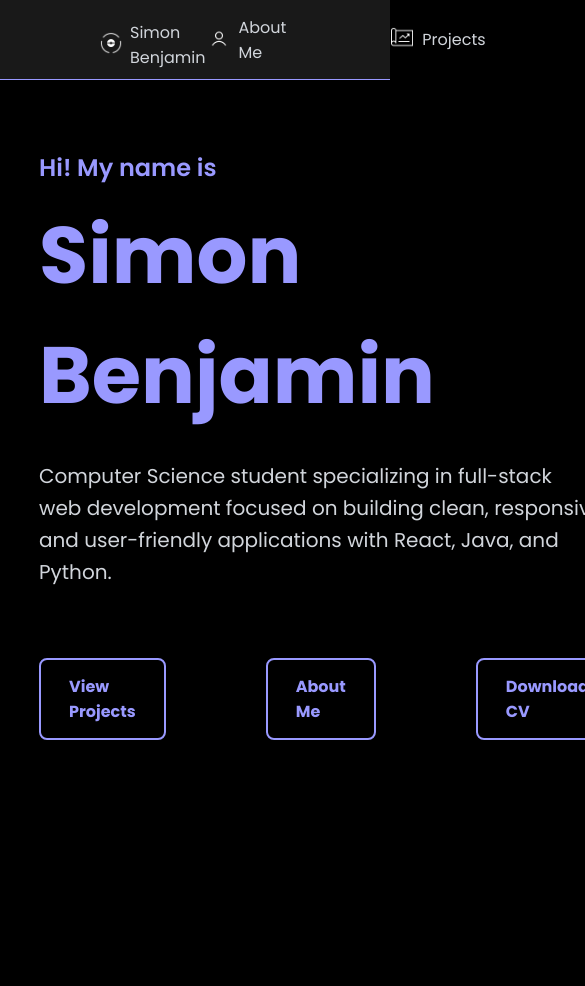
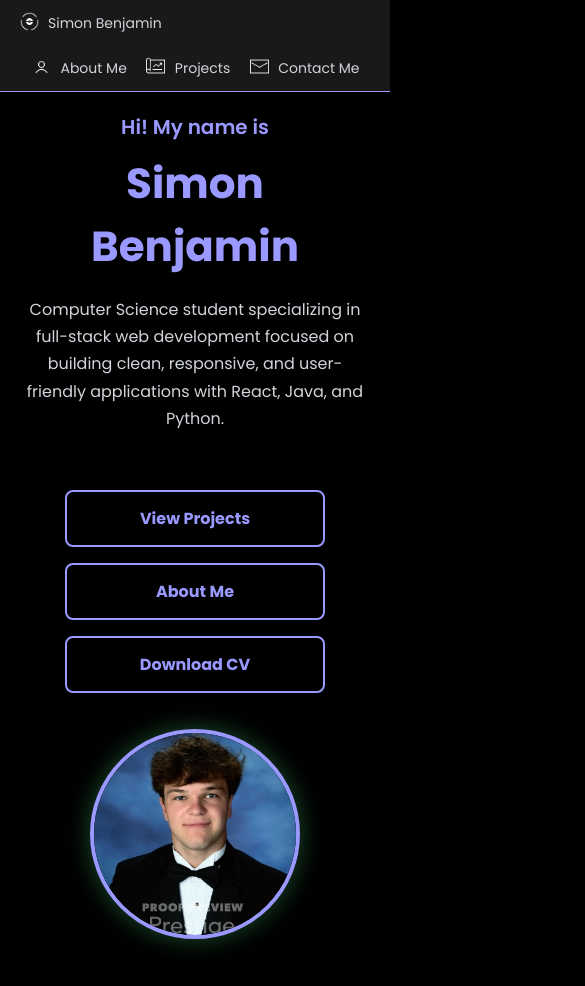
Before and after one commit to sbenjamin51/portfolio-website, a React app: page / in a window 390 px wide. Shown: the top 986 px of the page, 585 px wide, since content can reach past the window. Before the commit the page ends 844 px from the top, so only its background shows below. Built offline with nearby package versions, Linux system fonts and the light colour scheme; the HTML template or start-up script is replaced by a standard one.

Commit message:
Fixed web app users can view it on mobile devices

```diff
--- a/src/Components/AboutMe/AboutMe.css
+++ b/src/Components/AboutMe/AboutMe.css
@@ -1,5 +1,4 @@
 @import url('https://fonts.googleapis.com/css2?family=Josefin+Sans:ital,wght@0,100..700;1,100..700&family=Outfit:wght@100..900&family=Poppins:ital,wght@0,100;0,200;0,300;0,400;0,500;0,600;0,700;0,800;0,900;1,100;1,200;1,300;1,400;1,500;1,600;1,700;1,800;1,900&display=swap');
-
 
 * {
   box-sizing: border-box;
@@ -17,7 +16,7 @@
   justify-content: flex-start;
   align-items: flex-start;
   gap: 80px;
-  padding-top: 160px;
+  padding: 160px 0 80px;
 }
 
 .title {
@@ -28,6 +27,7 @@
 
 .introduction {
   font-size: 45px;
+  line-height: 1.25;
   color: #d1d5db;
   padding-top: 20px;
 }
@@ -37,13 +37,13 @@
   display: flex;
   justify-content: center;
   align-items: center;
+}
 
-}
 .pic-container img {
-  width: 350px;
+  width: min(350px, 100%);
   height: auto;
   object-fit: cover;
-   padding: 0px 0px 0px 0px;
+  padding: 0;
   display: block;
   margin: 0 auto;
   border-radius: 20px;
@@ -52,8 +52,9 @@
 .pic-text {
   display: flex;
   justify-content: center;
+  align-items: center;
   gap: 40px;
-  padding-bottom: 80px;
+  padding: 0 8% 80px;
   width: 100%;
   border-bottom: 1px solid #9999ff;
 }
@@ -64,7 +65,7 @@
   justify-content: center;
   align-items: center;
   gap: 40px;
-  padding-bottom: 80px;
+  padding: 0 8% 80px;
   width: 100%;
   border-bottom: 1px solid #9999ff;
 }
@@ -77,6 +78,7 @@
   color: #9999ff;
   padding-top: 20px;
 }
+
 .paragraph2 {
   padding-right: 30px;
 }
@@ -89,6 +91,13 @@
   padding-left: 21px;
 }
 
+.intro-paragraph p {
+  max-width: 900px;
+  width: 100%;
+  margin: 0;
+  line-height: 1.75;
+}
+
 .skills {
   display: flex;
   flex-direction: column;
@@ -99,7 +108,6 @@
   padding-bottom: 80px;
   width: 100%;
   border-bottom: 1px solid #9999ff;
-
 }
 
 .skills-title {
@@ -108,19 +116,25 @@
   color: #9999ff;
   padding-top: 20px;
   font-weight: 600;
-
 }
 
-.languages-title {
+.languages-title,
+.frontend-title,
+.backend-title,
+.tools-title {
   font-size: 40px;
   text-align: center;
   color: #9999ff;
   padding-top: 20px;
   font-weight: 600;
-  width: 100%
+  width: 100%;
 }
 
-.languages {
+.languages,
+.frontend,
+.backend,
+.tools1,
+.tools2 {
   display: flex;
   flex-wrap: wrap;
   gap: 60px;
@@ -170,87 +184,6 @@
   transform: translateX(-50%) translateY(4px);
 }
 
-@media (max-width: 900px) {
-  .skills {
-    padding-left: 40px;
-    padding-right: 40px;
-  }
-
-  .languages-title,
-  .frontend-title,
-  .backend-title,
-  .tools-title {
-    font-size: 42px;
-  }
-}
-
-@media (max-width: 600px) {
-  .languages {
-    justify-content: center;
-  }
-
-  .icon-container {
-    width: 96px;
-    height: 96px;
-    padding: 14px;
-  }
-}
-
-.frontend-title {
-  font-size: 40px;
-  text-align: center;
-  color: #9999ff;
-  padding-top: 20px;
-  font-weight: 600;
-  width: 100%
-}
-
-.frontend {
-  display: flex;
-  flex-wrap: wrap;
-  gap: 60px;
-  width: 100%;
-  min-height: 116px;
-  justify-content: center;
-}
-
-.backend-title {
-  font-size: 40px;
-  text-align: center;
-  color: #9999ff;
-  padding-top: 20px;
-  font-weight: 600;
-  width: 100%
-}
-
-.backend {
-  display: flex;
-  flex-wrap: wrap;
-  gap: 60px;
-  width: 100%;
-  min-height: 116px;
-  justify-content: center;
-}
-
-.tools-title {
-  font-size: 40px;
-  text-align: center;
-  color: #9999ff;
-  padding-top: 20px;
-  font-weight: 600;
-  width: 100%
-}
-
-.tools1,
-.tools2 {
-  display: flex;
-  flex-wrap: wrap;
-  gap: 60px;
-  width: 100%;
-  min-height: 116px;
-  justify-content: center;
-}
-
 .tools2 {
   margin-top: 30px;
 }
@@ -271,6 +204,9 @@
   color: #9999ff;
   padding-top: 20px;
   font-weight: 400;
+  margin: 0;
+  max-width: 720px;
+  line-height: 1.6;
 }
 
 .hobbies-container {
@@ -278,14 +214,133 @@
   display: flex;
   justify-content: center;
   align-items: center;
+}
 
-}
 .rayquaza-pic {
-  width: 175px;
+  width: min(175px, 100%);
   height: auto;
   object-fit: cover;
-   padding: 0px 0px 0px 0px;
+  padding: 0;
   display: block;
   margin: 0 auto;
   border-radius: 20px;
 }
+
+@media (max-width: 1100px) {
+  .pic-text,
+  .intro-paragraph {
+    padding-left: 6%;
+    padding-right: 6%;
+  }
+
+  .introduction {
+    font-size: 38px;
+  }
+
+  .paragraph1,
+  .paragraph2,
+  .paragraph3,
+  .paragraph4,
+  .hobbies-p {
+    font-size: 22px;
+  }
+}
+
+@media (max-width: 900px) {
+  .about {
+    gap: 56px;
+    padding-top: 130px;
+  }
+
+  .pic-text {
+    flex-direction: column;
+    text-align: center;
+    gap: 28px;
+    padding-bottom: 64px;
+  }
+
+  .intro-paragraph {
+    gap: 28px;
+    padding-bottom: 64px;
+  }
+
+  .paragraph1,
+  .paragraph2,
+  .paragraph3,
+  .paragraph4 {
+    padding-left: 0;
+    padding-right: 0;
+    font-size: 20px;
+  }
+
+  .skills {
+    padding-left: 40px;
+    padding-right: 40px;
+  }
+
+  .languages-title,
+  .frontend-title,
+  .backend-title,
+  .tools-title {
+    font-size: 42px;
+  }
+}
+
+@media (max-width: 600px) {
+  .about {
+    padding-top: 112px;
+    gap: 44px;
+  }
+
+  .pic-text,
+  .intro-paragraph {
+    padding-left: 5%;
+    padding-right: 5%;
+    padding-bottom: 48px;
+  }
+
+  .introduction {
+    font-size: 30px;
+    padding-top: 0;
+  }
+
+  .pic-container img {
+    width: min(280px, 100%);
+  }
+
+  .paragraph1,
+  .paragraph2,
+  .paragraph3,
+  .paragraph4,
+  .hobbies-p {
+    font-size: 17px;
+    line-height: 1.7;
+  }
+
+  .skills {
+    padding-left: 20px;
+    padding-right: 20px;
+    padding-bottom: 56px;
+  }
+
+  .languages-title,
+  .frontend-title,
+  .backend-title,
+  .tools-title {
+    font-size: 32px;
+  }
+
+  .languages,
+  .frontend,
+  .backend,
+  .tools1,
+  .tools2 {
+    gap: 20px;
+  }
+
+  .icon-container {
+    width: 96px;
+    height: 96px;
+    padding: 14px;
+  }
+}
--- a/src/Components/Home/Home.css
+++ b/src/Components/Home/Home.css
@@ -15,6 +15,7 @@
   min-height: 100vh;
   display: flex;
   justify-content: flex-start;
+  align-items: center;
   gap: 80px;
   padding: 0 10%;
 }
@@ -36,7 +37,6 @@
   margin: 0;
   color: #9999ff;
   font-weight: 650;
-
 }
 
 .hero-text p {
@@ -49,8 +49,9 @@
 
 .hero-buttons {
   display: flex;
+  flex-wrap: wrap;
   gap: 100px;
-  padding-left: 0px;
+  padding-left: 0;
   padding-top: 40px;
 }
 
@@ -87,7 +88,7 @@
   object-fit: cover;
   border: 4px solid #9999ff;
   box-shadow: 0 0 25px rgba(74, 222, 128, 0.35);
-  margin: 170px 0px 0px 60px;
+  margin: 170px 0 0 60px;
 }
 
 .fade-in {
@@ -130,3 +131,96 @@
     transform: translateY(0);
   }
 }
+
+@media (max-width: 1024px) {
+  .hero {
+    gap: 48px;
+    padding: 0 7%;
+  }
+
+  .hero-text h1 {
+    font-size: 64px;
+  }
+
+  .hero-buttons {
+    gap: 24px;
+  }
+
+  .hero-image img {
+    width: 300px;
+    height: 300px;
+    margin: 150px 0 0;
+  }
+}
+
+@media (max-width: 768px) {
+  .hero {
+    flex-direction: column;
+    justify-content: center;
+    gap: 36px;
+    padding: 120px 6% 48px;
+    text-align: center;
+  }
+
+  .hero-text {
+    max-width: 100%;
+    padding-top: 0;
+  }
+
+  .hero-text h2 {
+    font-size: 20px;
+  }
+
+  .hero-text h1 {
+    font-size: 52px;
+  }
+
+  .hero-text p {
+    font-size: 18px;
+    padding-top: 18px;
+  }
+
+  .hero-buttons {
+    justify-content: center;
+    gap: 16px;
+    padding-top: 28px;
+  }
+
+  .projects-btn,
+  .about-me-btn,
+  .cv-btn {
+    width: 100%;
+    max-width: 260px;
+  }
+
+  .hero-image img {
+    width: 240px;
+    height: 240px;
+    margin: 0 auto;
+  }
+}
+
+@media (max-width: 480px) {
+  .hero {
+    padding: 112px 5% 40px;
+  }
+
+  .hero-text h1 {
+    font-size: 42px;
+  }
+
+  .hero-text p {
+    font-size: 16px;
+    line-height: 1.7;
+  }
+
+  .hero-buttons {
+    flex-direction: column;
+    align-items: center;
+  }
+
+  .hero-image img {
+    width: 210px;
+    height: 210px;
+  }
+}
--- a/src/Components/Home/Home.jsx
+++ b/src/Components/Home/Home.jsx
@@ -3,33 +3,37 @@
 import headshot from '../../assets/headshot.JPG'
 import Navbar from '../Navbar/Navbar'
 
-
 const Home = () => {
   return (
     <div>
-        <Navbar/>
-        <section className="hero">
+      <Navbar />
+      <section className="hero">
         <div className="hero-text">
-          <h2 className='intro fade-in'>Hi! My name is</h2>
-          <h1 className='title fade-in delay-2'>Simon Benjamin</h1>
-          <p className='fade-in delay-4'>Computer Science student specializing in full-stack<br/>web development
-             focused on building clean, responsive, <br/> and user-friendly applications with React, Java, and Python.</p>
+          <h2 className="intro fade-in">Hi! My name is</h2>
+          <h1 className="title fade-in delay-2">Simon Benjamin</h1>
+          <p className="fade-in delay-4">
+            Computer Science student specializing in full-stack web development
+            focused on building clean, responsive, and user-friendly applications
+            with React, Java, and Python.
+          </p>
 
-        <div className='hero-buttons'>
-          <a href="/projects" className="projects-btn fade-in delay-5">View Projects</a>
-          <a href="/aboutme" className="about-me-btn fade-in delay-6">About Me</a>
-          <a href="/finalResume.pdf" download className="cv-btn fade-in delay-7">Download CV</a>
+          <div className="hero-buttons">
+            <a href="/projects" className="projects-btn fade-in delay-5">
+              View Projects
+            </a>
+            <a href="/aboutme" className="about-me-btn fade-in delay-6">
+              About Me
+            </a>
+            <a href="/finalResume.pdf" download className="cv-btn fade-in delay-7">
+              Download CV
+            </a>
+          </div>
         </div>
 
-        </div>
-
-         <div className="hero-image fade-in delay-3">
+        <div className="hero-image fade-in delay-3">
           <img src={headshot} alt="profile" />
         </div>
       </section>
-
-
-
     </div>
   )
 }
--- a/src/Components/Navbar/Navbar.css
+++ b/src/Components/Navbar/Navbar.css
@@ -26,10 +26,9 @@
 
 .btn,
 .btn-home {
-  display: inline-flex;        /* key change */
-  align-items: center;         /* vertical alignment */
-  gap: 8px;                    /* space between icon and text */
-
+  display: inline-flex;
+  align-items: center;
+  gap: 8px;
   font-size: 16px;
   cursor: pointer;
   border: 0;
@@ -41,19 +40,16 @@
 }
 
 .btn:hover {
-  /* transform: scale(1.20); */
   color: #f8f9fb;
-
 }
 
 .btn-home:hover {
-  /* transform: scale(1.20); */
   color: #f8f9fb;
-
 }
 
 .nav-right {
     display: flex;
+    flex-wrap: wrap;
     gap: 100px;
 }
 
@@ -73,3 +69,49 @@
   object-fit: contain;
   padding-bottom: 3px;
 }
+
+@media (max-width: 900px) {
+  nav {
+    height: auto;
+    min-height: 80px;
+    padding: 14px 32px;
+    flex-wrap: wrap;
+    gap: 16px;
+  }
+
+  .nav-right {
+    gap: 28px;
+  }
+
+  .nav-left {
+    padding-top: 0;
+  }
+}
+
+@media (max-width: 600px) {
+  nav {
+    padding: 12px 18px;
+    justify-content: center;
+  }
+
+  .nav-left,
+  .nav-right {
+    width: 100%;
+    justify-content: center;
+  }
+
+  .nav-right {
+    gap: 18px;
+  }
+
+  .btn,
+  .btn-home {
+    font-size: 14px;
+  }
+
+  .btn img,
+  .btn-home img {
+    width: 22px;
+    height: 22px;
+  }
+}
```
Also changed, not shown: src/Components/AboutMe/AboutMe.jsx (+67 -60 lines). Lines whose indentation alone changed are shown as unchanged.
